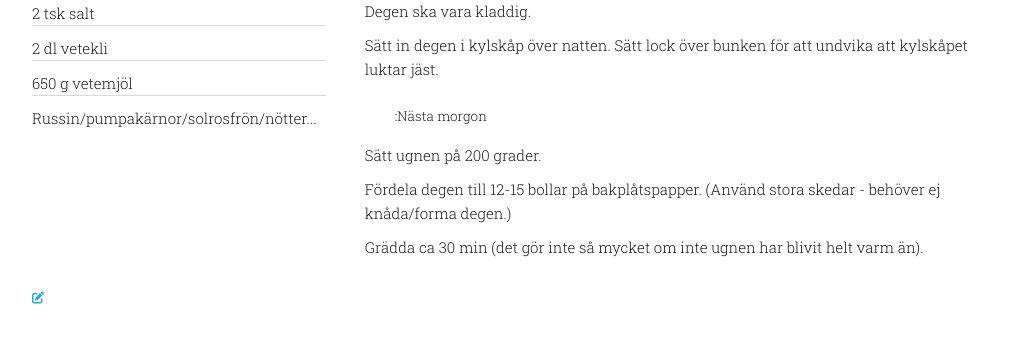
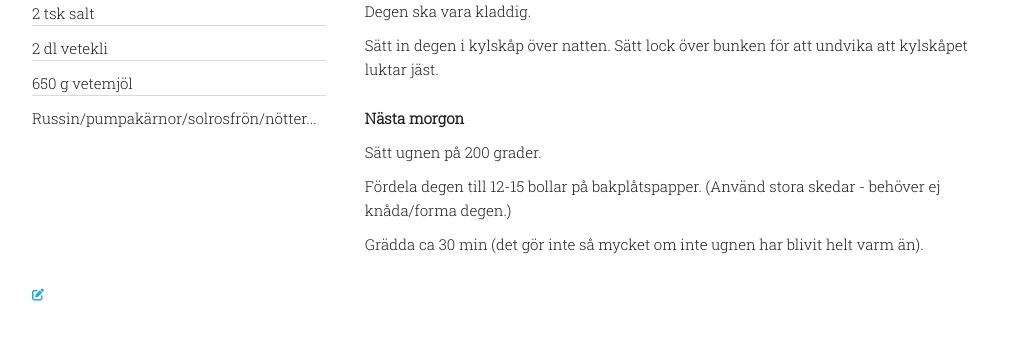
Before and after one commit to grapefrukt/recipes, a Jekyll site: the page built from _recipes/Frukostbullar.md, in a window 1280 px wide. Shown: the part 200-543 px from the top of the page, without its empty margins (128-1147 px from the left). Built offline with Jekyll 4.4.1, drawn with Linux system fonts in a browser that asks for light colours.

Commit message:
Formatting

```diff
--- a/_recipes/Frukostbullar.md
+++ b/_recipes/Frukostbullar.md
@@ -18,7 +18,7 @@ tags: [ bröd ]
 * Degen ska vara kladdig.
 * Sätt in degen i kylskåp över natten. Sätt lock över bunken för att undvika att kylskåpet luktar jäst.
 
-  - :Nästa morgon
+* __Nästa morgon__
 * Sätt ugnen på 200 grader.
 * Fördela degen till 12-15 bollar på bakplåtspapper. (Använd stora skedar - behöver ej knåda/forma degen.)
 * Grädda ca 30 min (det gör inte så mycket om inte ugnen har blivit helt varm än).
```
